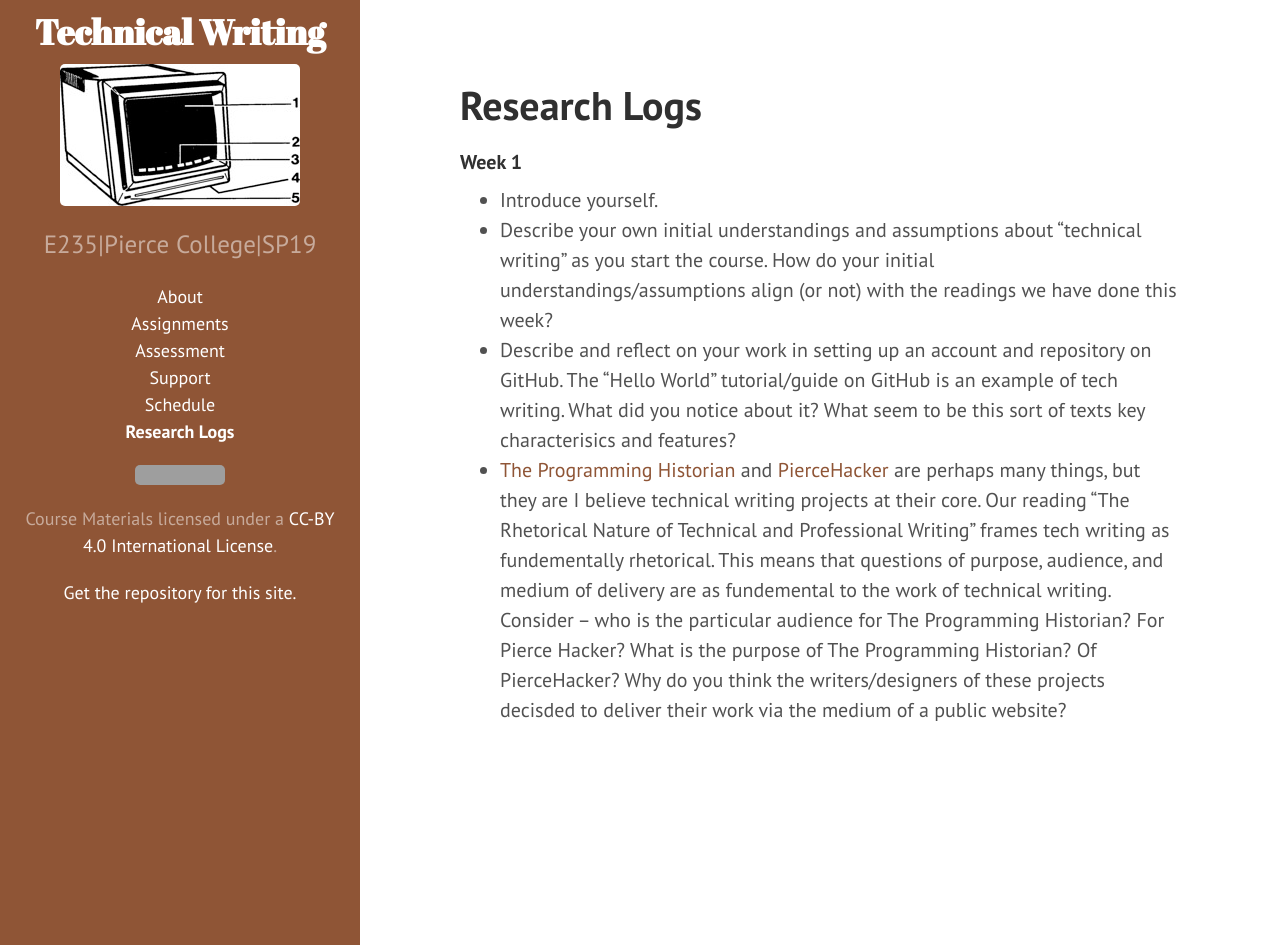
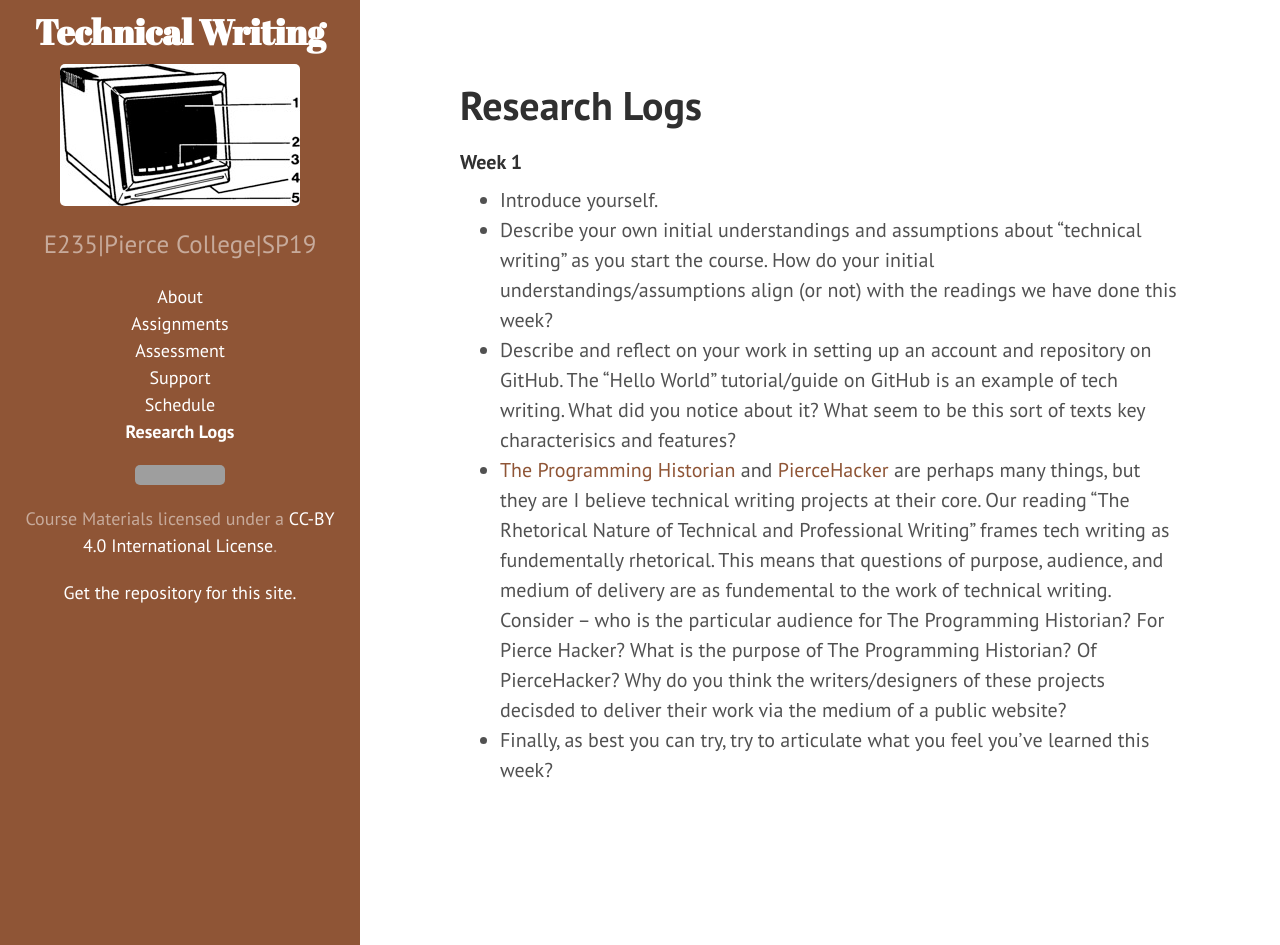
Before and after one commit to jloan/e235, a Jekyll site: the page built from 05researchlogs.md, in a window 1280 px wide and 945 px high. Built offline with Jekyll 4.4.1, drawn with Linux system fonts in a browser that asks for light colours; grey boxes are pictures that could not be loaded.

Commit message:
Update 05researchlogs.md

```diff
--- a/05researchlogs.md
+++ b/05researchlogs.md
@@ -10,3 +10,4 @@ permalink: /logs/
 * Describe your own initial understandings and assumptions about "technical writing" as you start the course. How do your initial understandings/assumptions align (or not) with the readings we have done this week?
 * Describe and reflect on your work in setting up an account and repository on GitHub. The "Hello World" tutorial/guide on GitHub is an example of tech writing. What did you notice about it? What seem to  be this sort of texts key characterisics and features?
 * [The Programming Historian](https://programminghistorian.org/) and [PierceHacker](https://jloan.github.io/pierce-hacker/) are perhaps many things, but they are I believe technical writing projects at their core. Our reading "The Rhetorical Nature of Technical and Professional Writing" frames tech writing as fundementally rhetorical. This means that questions of purpose, audience, and medium of delivery are as fundemental to the work of technical writing. Consider -- who is the particular audience for The Programming Historian? For Pierce Hacker? What is the purpose of The Programming Historian? Of PierceHacker? Why do you think the writers/designers of these projects decisded to deliver their work via the medium of a public website?
+* Finally, as best you can try, try to articulate what you feel you've learned this week?
```
